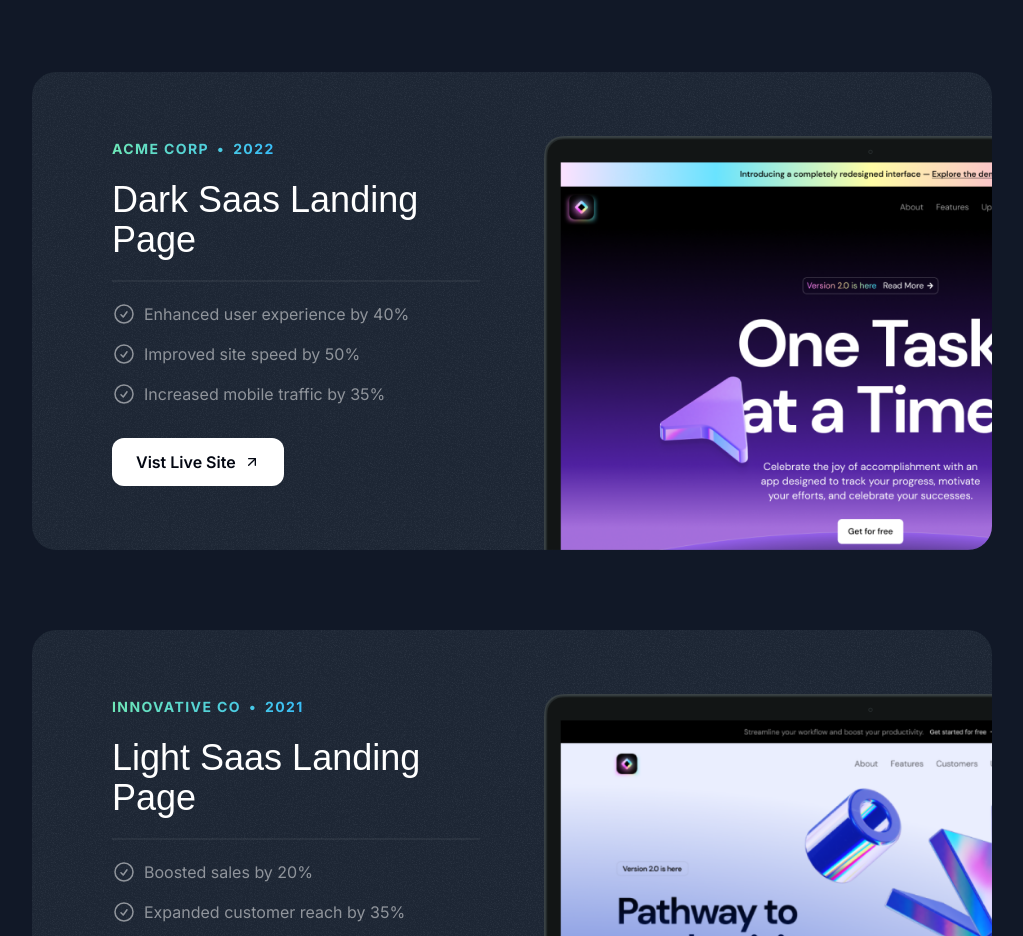
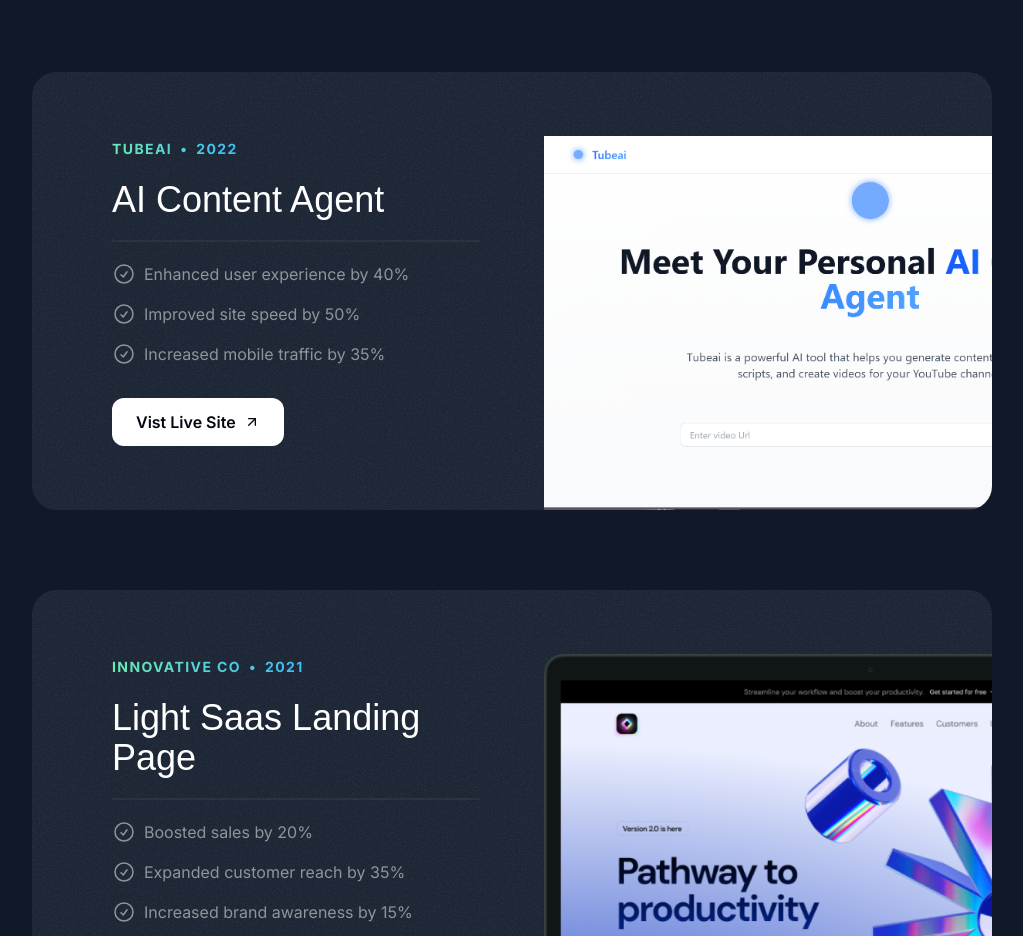
Before and after one commit to binyam-ta/portfolio, a Next.js app: page / in a window 1280 px wide. Shown: the part 1160-2096 px from the top of the page, without its empty margins (128-1151 px from the left). Built offline with nearby package versions, Linux system fonts and the light colour scheme; a web font is replaced by a local one.

Commit message:
project update

```diff
--- a/src/sections/Projects.tsx
+++ b/src/sections/Projects.tsx
@@ -1,4 +1,5 @@
 import darkSaasLandingPage from "@/assets/images/dark-saas-landing-page.png";
+import tubeai from "@/assets/images/tubeai.png";
 import lightSaasLandingPage from "@/assets/images/light-saas-landing-page.png";
 import aiStartupLandingPage from "@/assets/images/ai-startup-landing-page.png";
 import Image from 'next/image';
@@ -9,16 +10,16 @@ import { SectionHeader } from "@/components/SectionHeader";
 import { Card } from "@/components/Card";
 const portfolioProjects = [
   {
-    company: "Acme Corp",
+    company: "Tubeai",
     year: "2022",
-    title: "Dark Saas Landing Page",
+    title: "AI Content Agent",
     results: [
       { title: "Enhanced user experience by 40%" },
       { title: "Improved site speed by 50%" },
       { title: "Increased mobile traffic by 35%" },
     ],
-    link: "https://youtu.be/4k7IdSLxh6w",
-    image: darkSaasLandingPage,
+    link: "https://tubeai-beze.vercel.app/",
+    image: tubeai,
   },
   {
     company: "Innovative Co",
@@ -29,7 +30,7 @@ const portfolioProjects = [
       { title: "Expanded customer reach by 35%" },
       { title: "Increased brand awareness by 15%" },
     ],
-    link: "https://youtu.be/7hi5zwO75yc",
+    link: "https://tubeai-beze.vercel.app/",
     image: lightSaasLandingPage,
   },
   {
@@ -41,7 +42,7 @@ const portfolioProjects = [
       { title: "Improved site speed by 50%" },
       { title: "Increased mobile traffic by 35%" },
     ],
-    link: "https://youtu.be/Z7I5uSRHMHg",
+    link: "https://tubeai-beze.vercel.app/",
     image: aiStartupLandingPage,
   },
 
```
Also changed, not shown: src/assets/images/tubeai.png (added).
